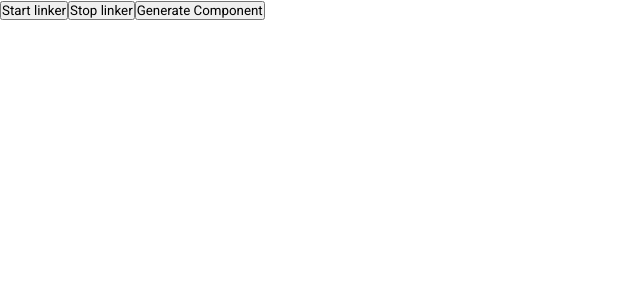
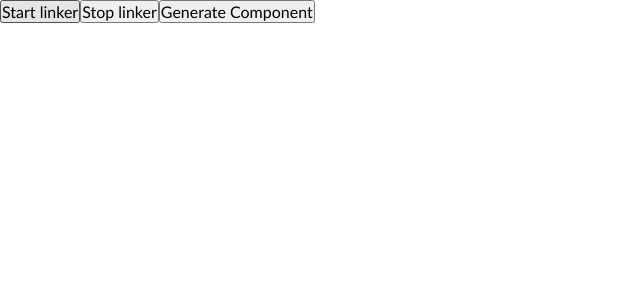
Before and after one commit to Johnnyboy7781/auto-linker, an Angular app: page / in a window 1280 px wide. Shown: the top 300 px of the page, without its empty margins (0-640 px from the left). Built offline with nearby package versions, Linux system fonts and the light colour scheme.

Commit message:
remove google font

```diff
--- a/src/index.html
+++ b/src/index.html
@@ -6,8 +6,6 @@
   <base href="/">
   <meta name="viewport" content="width=device-width, initial-scale=1">
   <link rel="icon" type="image/x-icon" href="favicon.ico">
-  <link rel="preconnect" href="https://fonts.gstatic.com">
-  <link href="https://fonts.googleapis.com/css2?family=Roboto:wght@300;400;500&display=swap" rel="stylesheet">
 </head>
 <body>
   <app-root></app-root>
--- a/src/styles.scss
+++ b/src/styles.scss
@@ -5,5 +5,6 @@
     margin: 0;
     padding: 0;
     box-sizing: border-box;
-    font-family: 'Roboto';
+    font-size: 1em;
+    font-family:'Gill Sans', 'Gill Sans MT', Calibri, 'Trebuchet MS', sans-serif;
 }
```
